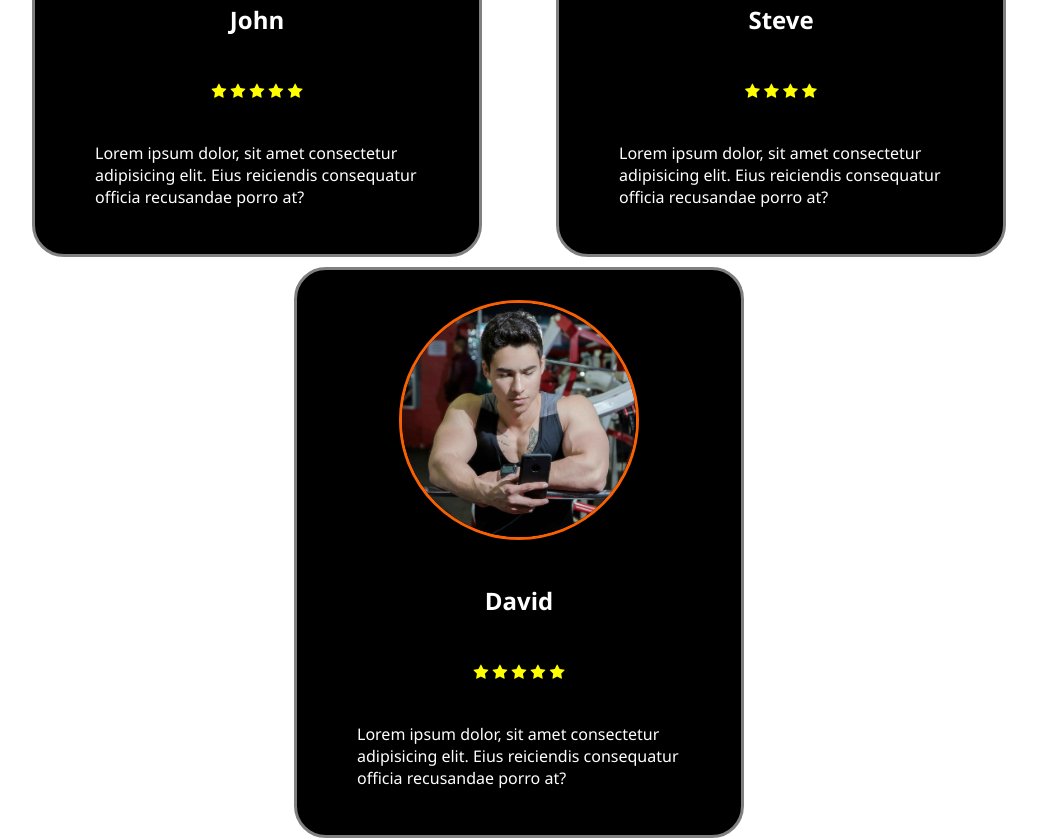
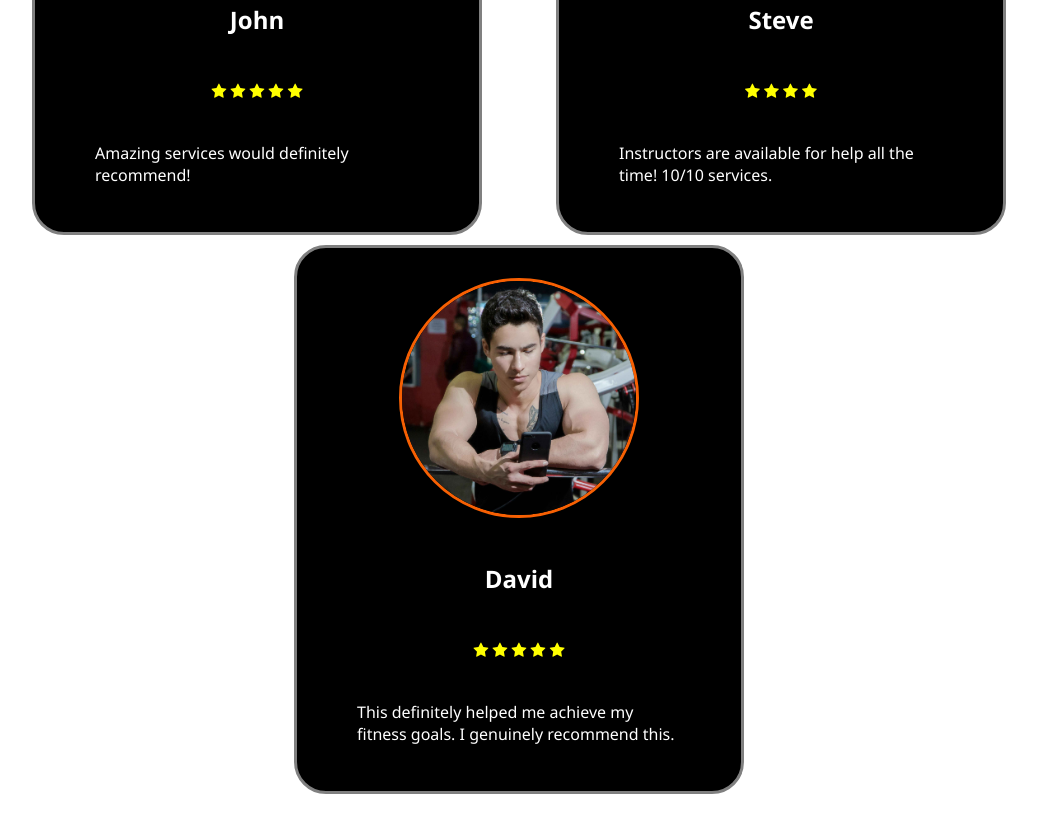
Before and after one commit to Nour265/Stride-Fitness, a plain HTML site: page about-us.html in a window 1280 px wide. Shown: the part 1933-2773 px from the top of the page, without its empty margins (121-1158 px from the left). Drawn offline with nearby package versions, Linux system fonts and the light colour scheme; a script that the page names is missing.

Commit message:
Update about-us.html

```diff
--- a/about-us.html
+++ b/about-us.html
@@ -64,8 +64,7 @@
                         <i class="fa fa-star" id="star"></i>
                         <i class="fa fa-star" id="star"></i>
                     </div>
-                    <p>Lorem ipsum dolor, sit amet consectetur adipisicing elit. Eius reiciendis consequatur officia
-                        recusandae porro at?</p>
+                    <p>Amazing services would definitely recommend!</p>
                 </div>
 
                 <div class="review-item">
@@ -77,8 +76,7 @@
                         <i class="fa fa-star" id="star"></i>
                         <i class="fa fa-star" id="star"></i>
                     </div>
-                    <p>Lorem ipsum dolor, sit amet consectetur adipisicing elit. Eius reiciendis consequatur officia
-                        recusandae porro at?</p>
+                    <p>Instructors are available for help all the time! 10/10 services.</p>
                 </div>
 
                 <div class="review-item">
@@ -91,8 +89,7 @@
                         <i class="fa fa-star" id="star"></i>
                         <i class="fa fa-star" id="star"></i>
                     </div>
-                    <p>Lorem ipsum dolor, sit amet consectetur adipisicing elit. Eius reiciendis consequatur officia
-                        recusandae porro at?</p>
+                    <p>This definitely helped me achieve my fitness goals. I genuinely recommend this.</p>
                 </div>
             </div>
         </div>
```
